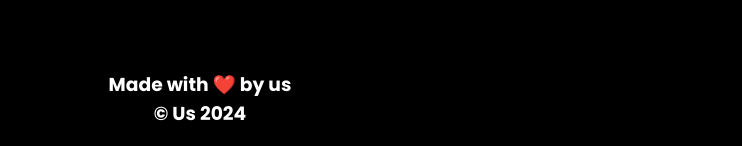
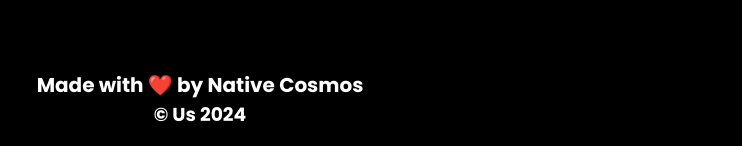
Before and after one commit to Native-Cosmos/Native-Cosmos, a React (Create React App) app: page / in a window 1280 px wide. Shown: the part 3703-3849 px from the top of the page, without its empty margins (440-1182 px from the left). Built offline with nearby package versions, Linux system fonts and the light colour scheme.

Commit message:
finalising the navbar and footer and members section

```diff
--- a/src/components/Footer.jsx
+++ b/src/components/Footer.jsx
@@ -5,7 +5,7 @@ const Footer = () => {
   return (
     <div className="footer">
       <div className="footer-content">
-        <h3>Made with ❤️ by us</h3>
+        <h2>Made with ❤️ by Native Cosmos</h2>
         <h3>&copy; Us 2024</h3>
       </div>
     </div>
--- a/src/css/Footer.css
+++ b/src/css/Footer.css
@@ -12,7 +12,12 @@
   align-items: center;
 }
 
+
 .footer h4 {
   margin: 10px 0;
+  font-size: 15px;
+}
+
+.footer h2{
   font-size: 20px;
 }
```
